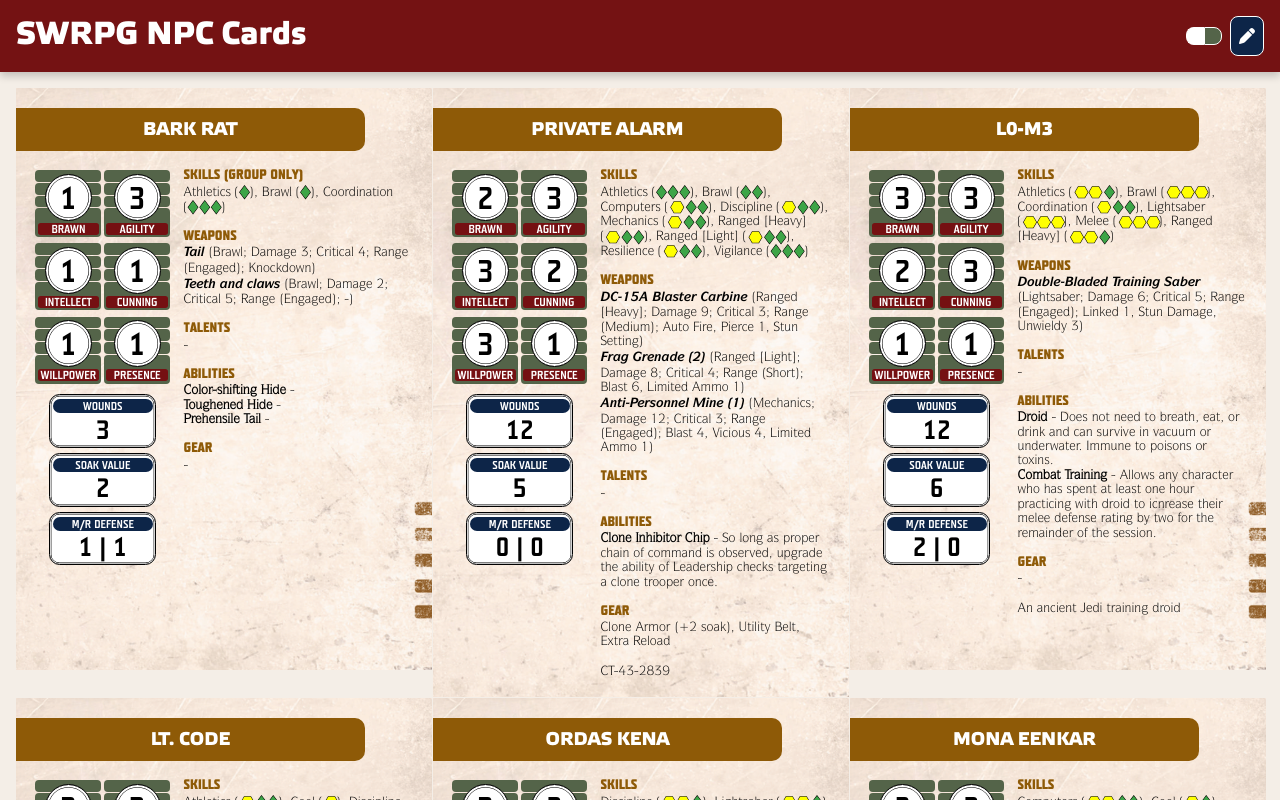
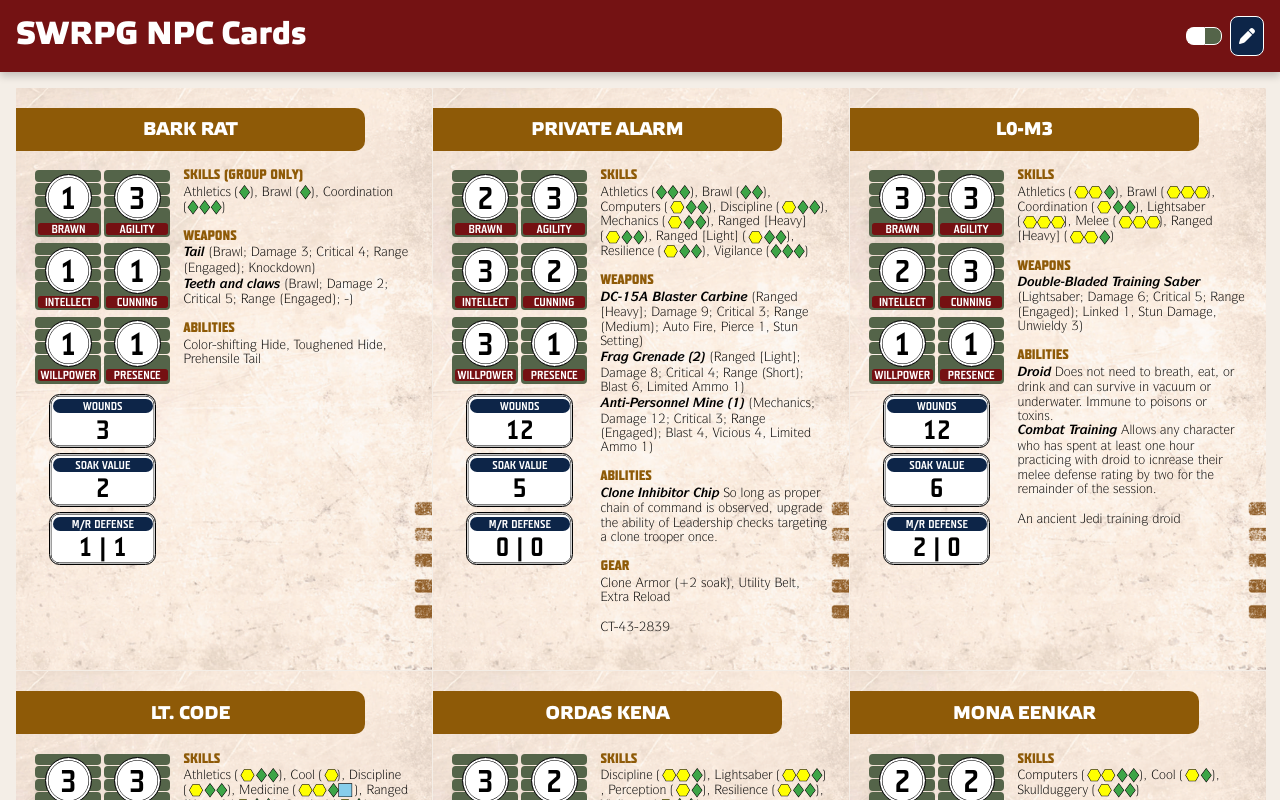
Before and after one commit to vlemoine/swrpg-cards, a SvelteKit app: page / in a window 1280 px wide. Shown: the top 800 px of the page. Built offline with nearby package versions, Linux system fonts and the light colour scheme; some icons are missing.

Commit message:
hide unused sections

```diff
--- a/src/routes/card.svelte
+++ b/src/routes/card.svelte
@@ -11,6 +11,7 @@
 	let { data }: Props = $props();
 	let charLabels = ['brawn', 'agility', 'intellect', 'cunning', 'willpower', 'presence'];
 	let statLabels = ['wounds', 'soak value', 'm/r defense', 'strain'];
+	let comma = ', ';
 </script>
 
 <div class="card {data.type}">
@@ -49,16 +50,16 @@
 						({weapon.type}; Damage {weapon.dmg}; Critical {weapon.crit}; Range ({weapon.range});
 						{#if weapon.qualities.length}
 							{#each weapon.qualities as quality, i (i)}
-								{#if i > 0}{', '}{/if}{quality}
+								{#if i > 0}{comma}{/if}{quality}
 							{/each}
 						{:else}-
 						{/if})
 					</div>
 				{/each}
 			</div>
+			{#if data.talents.length !== 0}
 			<div class="talents">
 				<SpecTitle name="Talents" />
-				{#if data.talents.length === 0}-{/if}
 				{#each data.talents as talent, i (i)}
 					<span class="talent"
 						>{talent.name}{#if talent.value}
@@ -66,19 +67,31 @@
 					>
 				{/each}
 			</div>
+			{/if}
+			{#if data.abilities.length !== 0}
 			<div class="abilities">
 				<SpecTitle name="Abilities" />
-				{#if data.abilities.length === 0}-{:else}
 					{#each data.abilities as abi, i (i)}
-						{#if i > 0}<br />{/if}<b>{abi.name}</b><span>{` - ${abi.text}`}</span>
+						{#if i > 0}
+							{#if data.abilities.some((value) => value.text !== '')}
+							<br/>
+							{:else}{comma}{/if}
+						{/if}
+						{#if abi.text !== ''}
+							<span class="ability-name">{abi.name}</span>
+							<span>{abi.text}</span>
+						{:else}
+							{abi.name}
+						{/if}
 					{/each}
-				{/if}
 			</div>
+			{/if}
+			{#if data.gear.length !== 0}
 			<div class="gear">
 				<SpecTitle name="Gear" />
-				{#if data.gear.length === 0}-{/if}
 				<span class="gear">{data.gear}</span>
 			</div>
+			{/if}
 			<div class="desc">{data.desc}</div>
 		</div>
 	</div>
@@ -154,7 +167,8 @@
 	.weapon:has(+ .weapon) {
 		margin-bottom: size(3);
 	}
-	.weapon-name {
+	.weapon-name,
+	.ability-name {
 		font-style: italic;
 		font-weight: bold;
 	}
```
Also changed, not shown: src/routes/editor/CardForm.svelte (+5 -5 lines).
